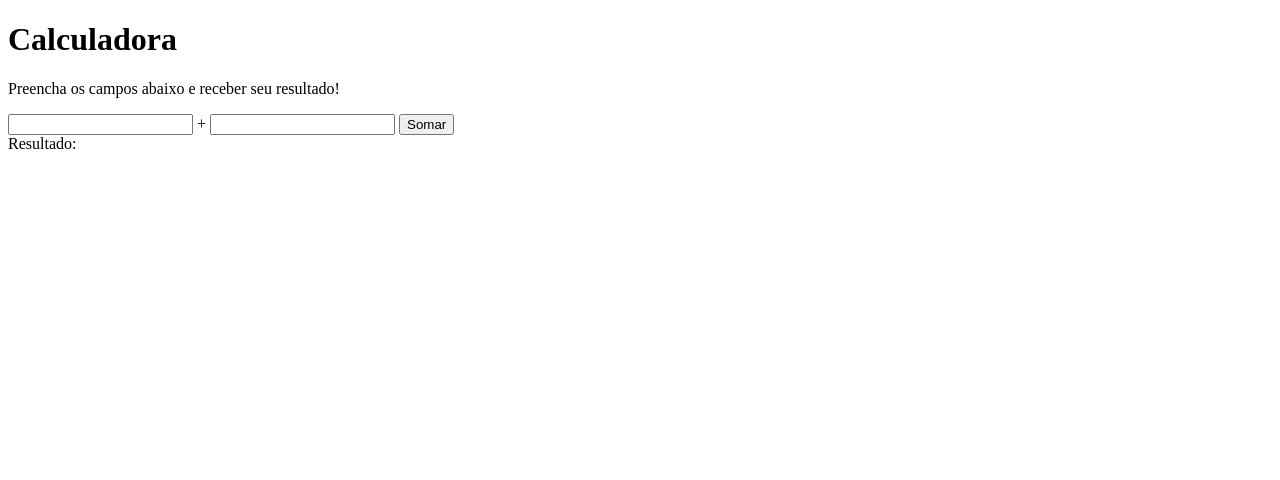
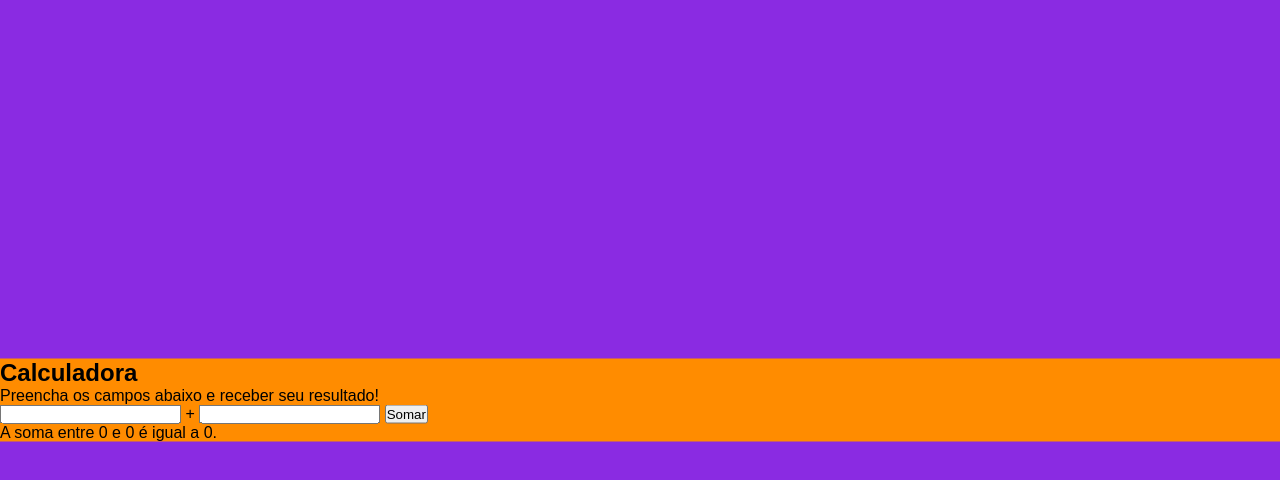
Before and after one commit to Victtor-Lima/calculadora, a plain HTML site: page calc.html/index.html in a window 1280 px wide. Both pictures are taken after a click on the button "Somar". Drawn offline with Linux system fonts and the light colour scheme.

Commit message:
atualizando

```diff
--- /dev/null
+++ b/calc.html/estilos/mobile.css
@@ -0,0 +1,30 @@
+@charset "UTF-8";
+
+* {
+    font-family: Arial, Helvetica, sans-serif;
+    margin: 0px;
+    padding: 0px;
+}
+
+body {
+    background-color: black;
+    width: 100vw;
+    height: 100vh;
+}
+
+main {
+    position: relative;
+    background-color: blueviolet;
+    width: 100vw;
+    height: 100vh;
+}
+
+section.container {
+    position: relative;
+    top: 50%;
+    left: 50%;
+
+    background-color: darkorange;
+
+    transform: translate(-50%, -50%);
+}
--- a/calc.html/index.html
+++ b/calc.html/index.html
@@ -4,24 +4,29 @@
     <meta charset="UTF-8">
     <meta name="viewport" content="width=device-width, initial-scale=1.0">
     <title>Somando valores</title>
+    <link rel="stylesheet" href="estilos/mobile.css">
 </head>
 <body>
     <main>
+        <section class="container">
             <h1>Calculadora</h1>
             <p>Preencha os campos abaixo e receber seu resultado!</p>
-        <input type="number" name="calc1" id="calc1"> +
-        <input type="number" name="calc2" id="calc2">
+            <input type="number" name="tn1" id="tn1"> +
+            <input type="number" name="tn2" id="tn2">
             <input type="button" value="Somar" onclick="somar()">
             <div id="res">Resultado:</div>
+        </section>
     </main>
     <script>
-        var calc1 = window.document.getElementById('calc1')
-        var calc2 = window.document.getElementById('calc2')
+        function somar(){
+            var tn1 = window.document.getElementById('tn1')
+            var tn2 = window.document.getElementById('tn1')
             var res = window.document.getElementById('res')
-        var n1 = Number(calc1.value)
-        var n2 = Number(cacl2.value)
+            var n1 = Number(tn1.value)
+            var n2 = Number(tn2.value)
             var s = n1 + n2
-        res.innerHTML = `Resultado: A soma entre ${n1} e ${n2} é igual a ${s}.`
+            res.innerHTML = `A soma entre ${n1} e ${n2} é igual a ${s}.`
+        }
     </script>
 </body>
 </html>
```
Lines whose indentation alone changed are shown as unchanged.
